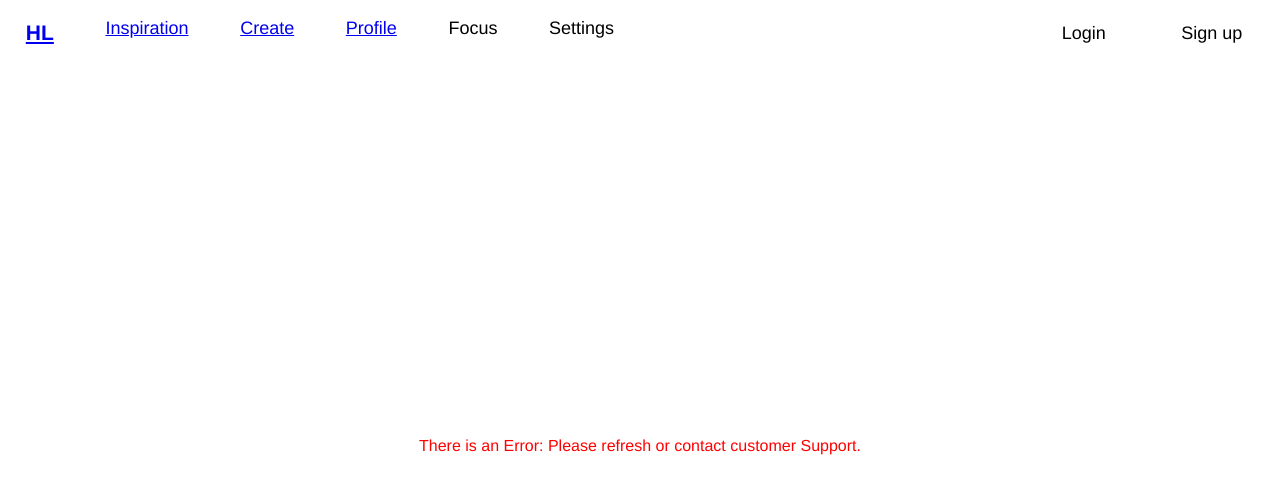
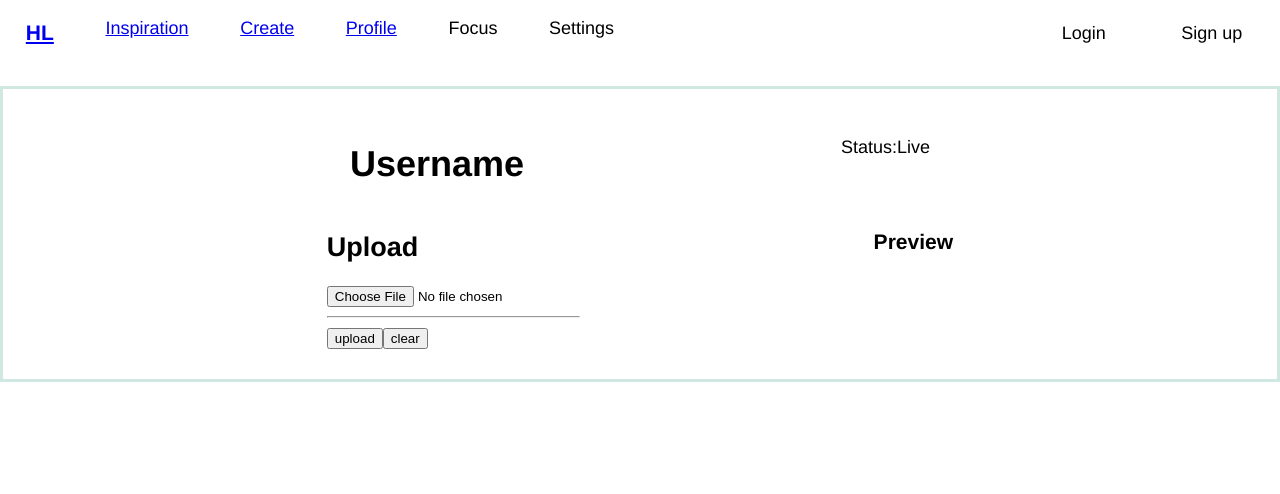
Before and after one commit to ylopez25/hobby_lobby, a React (Create React App) app: page /create in a window 1280 px wide. Shown: the top 494 px of the page. Built offline with nearby package versions, Linux system fonts and the light colour scheme.

Commit message:
imported upload component and linked it to route

```diff
--- a/src/App.js
+++ b/src/App.js
@@ -3,21 +3,25 @@ import { BrowserRouter as Router, Routes, Route } from "react-router-dom";
 //Pages
 import Home from "./Pages/Home";
 import Index from "./Pages/Index";
+import Create from "./Pages/Create";
+import Profile from "./Pages/Profile";
 import FourOFour from "./Pages/FourOFour";
 
 //Components
-import Nav from "./components/nav";
+import Navbar from "./components/Navbar";
 import "./App.css";
 
 function App() {
   return (
     <div>
       <Router>
-        <Nav />
+        <Navbar />
         <main>
           <Routes>
             <Route path="/" element={<Home />} />
             <Route path="/users" element={<Index />} />
+            <Route path="/create" element={<Create />} />
+            <Route path="/profile" element={<Profile />} />
             <Route path="*" element={<FourOFour />} />
           </Routes>
         </main>
--- /dev/null
+++ b/src/Pages/Create.js
@@ -0,0 +1,8 @@
+import React from 'react'
+import Upload from "../components/Upload.js";
+
+export default function Create() {
+  return (
+ <Upload />
+  )
+}
--- a/src/Pages/Home.js
+++ b/src/Pages/Home.js
@@ -9,7 +9,7 @@ export default function Home() {
         <h2>"Creativity is intelligence having fun."</h2>
         </div>
         <div>
-        <p>Being creative is not a hobby. It's a way of life.</p>
+        <p>It's not the skill. It's the will...</p>
         </div>
         <Hobbies />
     </div>
--- a/src/Pages/Index.js
+++ b/src/Pages/Index.js
@@ -3,14 +3,29 @@ import Search from "../components/Search.js";
 import Hobbies from "../components/Hobbies.js";
 import Loading from "../components/Loading.js";
 import Error from "../components/Error.js";
+import Feed from "../components/Feed.js";
 
 import { useState, useEffect } from "react";
 
 export default function Index() {
+  const [search, setSearch] = useState("");
   const [users, setUsers] = useState([]);
   const [allUsers, setAllUsers] = useState([]);
   const [loading, setLoading] = useState(true);
   const [err, setErr] = useState("");
+
+  const handleChange = (e) => {
+    const input = e.target.value;
+    setSearch(input);
+  };
+  let displayUsers = users;
+  if (search) {
+    displayUsers = users.filter((user) => {
+      const { user_name, city } = user;
+      const fullUsername = `${user_name} ${city}`.toLowerCase();
+      return fullUsername.includes(search.toLowerCase());
+    });
+  }
 
   const API_URL = process.env.REACT_APP_API_URL;
 
@@ -43,11 +58,9 @@ export default function Index() {
 
   const menuItems = [...new Set(allUsers.map((el) => el.skill))];
 
-  //filter items
   const filterUsers = (cat) => {
     const filteredUsers = allUsers.filter((val) => val.skill === cat);
     setUsers(filteredUsers);
-    // setActiveHobby(cat);
   };
 
   const renderContent = () => {
@@ -58,8 +71,9 @@ export default function Index() {
     } else {
       return (
         <div className="app">
-          <Search users={users} />
+          <Search users={users} search={search} handleChange={handleChange} />
           <Hobbies menuItems={menuItems} filterUsers={filterUsers} resetUsers={() => setUsers(allUsers)} />
+          <Feed displayUsers={displayUsers} search={search} users={users} />
         </div>
       );
     }
--- a/src/components/Home.css
+++ b/src/components/Home.css
@@ -8,3 +8,13 @@
     line-height: 1.25;
     text-align: center;
 }
+.home p{
+    display: flex;
+    justify-content: center;
+    font-size: 34px;
+    font-family: "Source Serif Pro", serif;
+    font-weight: 400;
+    letter-spacing: -1px;
+    line-height: 1.25;
+    text-align: center;
+}
--- a/src/components/nav.js
+++ b/src/components/Navbar.js
@@ -1,6 +1,6 @@
 import React from "react";
 import { Link } from "react-router-dom";
-import "./nav.css";
+import "./Navbar.css";
 
 export default function nav() {
   return (
@@ -13,10 +13,10 @@ export default function nav() {
           <Link to="/users">Inspiration</Link>
         </p>
         <p>
-          <Link>Create</Link>
+          <Link to="/create">Create</Link>
         </p>
         <p>
-          <Link>Profile</Link>
+          <Link to="/profile">Profile</Link>
         </p>
         <p>Focus</p>
         <p>Settings</p>
--- a/src/components/Search.js
+++ b/src/components/Search.js
@@ -1,23 +1,8 @@
 import React from "react";
-import { useState } from "react";
-import Feed from "./Feed";
 import "./Search.css";
 
-export default function Search({ users }) {
-  const [search, setSearch] = useState("");
+export default function Search({ users , search, handleChange}) {
 
-  const handleChange = (e) => {
-    const input = e.target.value;
-    setSearch(input);
-  };
-  let displayUsers = users;
-  if (search) {
-    displayUsers = users.filter((user) => {
-      const { user_name, city } = user;
-      const fullUsername = `${user_name} ${city}`.toLowerCase();
-      return fullUsername.includes(search.toLowerCase());
-    });
-  }
 
   return (
     <div>
@@ -28,7 +13,6 @@ export default function Search({ users }) {
           <option value="New York">New York</option>
         </select>
       </div>
-      <Feed displayUsers={displayUsers} search={search} users={users} />
     </div>
   );
 }
--- /dev/null
+++ b/src/components/Upload.css
@@ -0,0 +1,13 @@
+.profile_info {
+  border: 3px solid #D1E8E2;
+  padding:30px;
+  font-size: large;
+}
+.profile_username {
+  display: flex;
+  justify-content: space-evenly;
+}
+.profile_imgupload {
+  display: flex;
+  justify-content: space-evenly;
+}
--- a/src/components/update.js
+++ b/src/components/Upload.js
@@ -1,6 +1,6 @@
 import React from "react";
 import { useState } from "react";
-import "./update.css";
+import "./Upload.css";
 
 export default function Update() {
   const [imgfile, uploadimg] = useState([]);
@@ -12,12 +12,12 @@ export default function Update() {
   };
 
   return (
-    <div class="profile_info">
-      <div class="profile_username">
+    <div className="profile_info">
+      <div className="profile_username">
         <h1>Username</h1>
         <p>Status:Live</p>
       </div>
-      <div class="profile_imgupload">
+      <div className="profile_imgupload">
         <div>
           <h2>Upload</h2>
           <input type="file" onChange={imgFilehandler} />
@@ -25,7 +25,6 @@ export default function Update() {
           <button>upload</button>
           <button>clear</button>
         </div>
-        <div></div>
         <div>
           <h3>Preview</h3>
           {imgfile.map((elem) => {
```
Also changed, not shown: src/components/update.css (deleted, +0 -20 lines), src/components/Navbar.css (renamed from src/components/nav.css).
